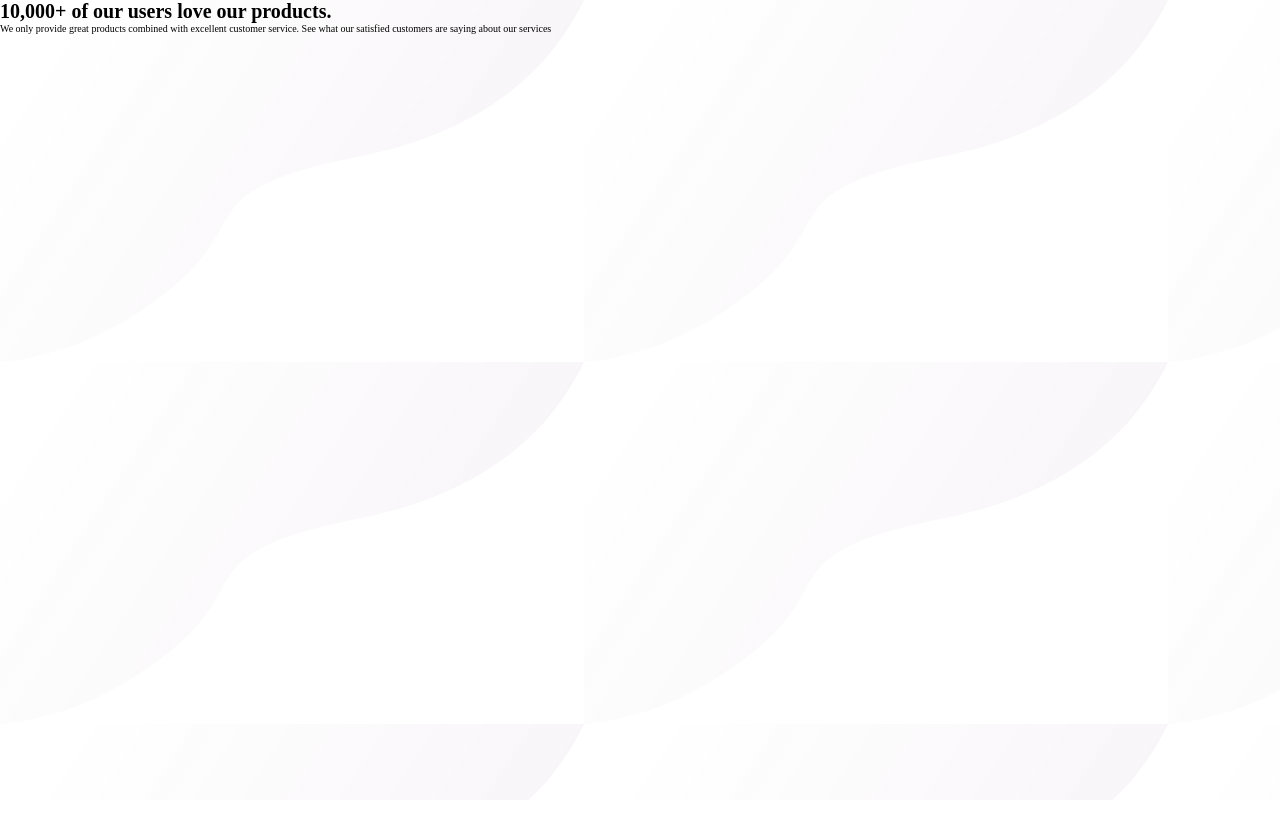
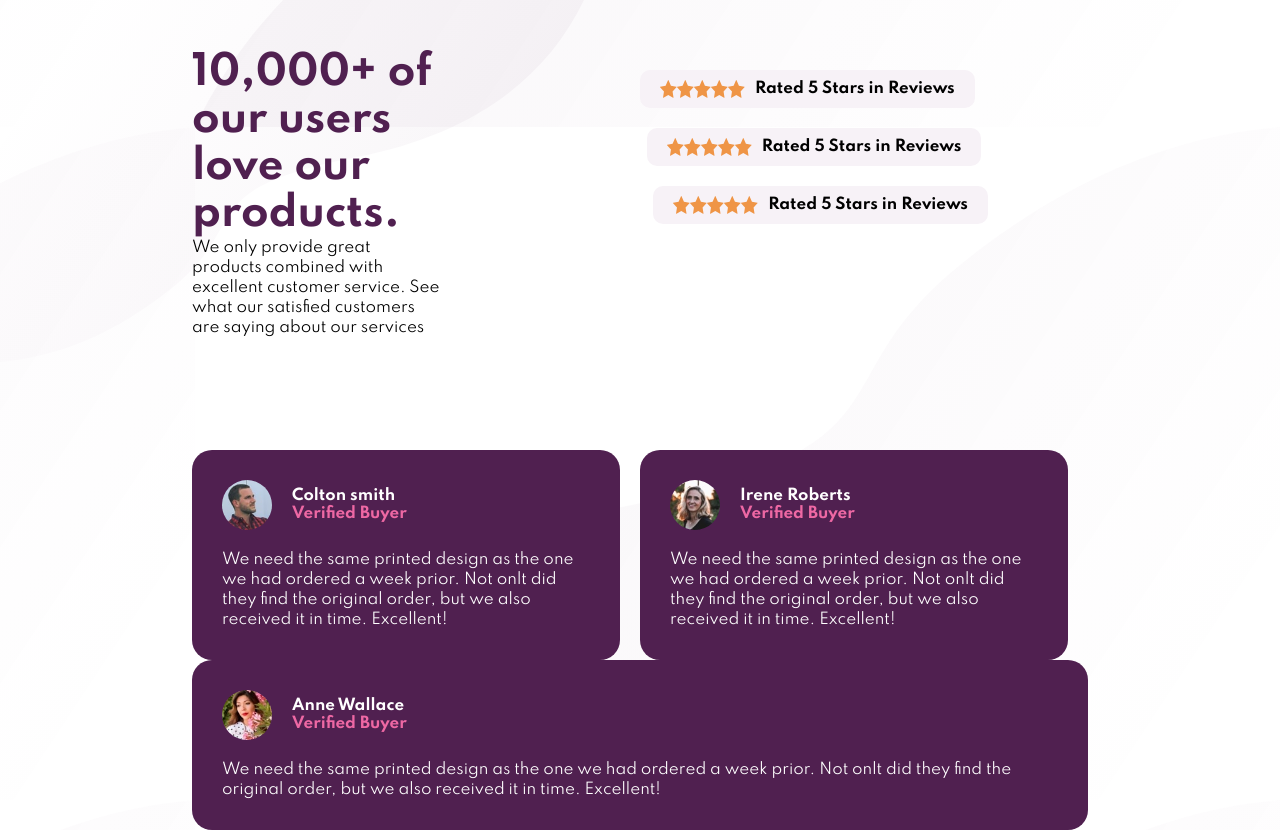
Before and after one commit to champer3/social-proof, a plain HTML site: page index.html in a window 1280 px wide. Before the commit the page ends 800 px from the top, so only its background shows below. Drawn offline with Linux system fonts and the light colour scheme.

Commit message:
Desktop version done

```diff
--- a/index.html
+++ b/index.html
@@ -16,6 +16,7 @@
   </head>
   <body>
     <main class="container">
+      <div class="first">
         <div class="first-section">
           <h1>10,000+ of our users love our products.</h1>
           <p>
@@ -24,6 +25,83 @@
             services
           </p>
         </div>
+        <div class="second-section">
+          <div class="review r1">
+            <img src="./images/icon-star.svg" alt="" />
+            <img src="./images/icon-star.svg" alt="" />
+            <img src="./images/icon-star.svg" alt="" />
+            <img src="./images/icon-star.svg" alt="" />
+            <img src="./images/icon-star.svg" alt="" />
+            <h2>Rated 5 Stars in Reviews</h2>
+          </div>
+          <div class="review r2">
+            <img src="./images/icon-star.svg" alt="" />
+            <img src="./images/icon-star.svg" alt="" />
+            <img src="./images/icon-star.svg" alt="" />
+            <img src="./images/icon-star.svg" alt="" />
+            <img src="./images/icon-star.svg" alt="" />
+            <h2>Rated 5 Stars in Reviews</h2>
+          </div>
+          <div class="review r3">
+            <img src="./images/icon-star.svg" alt="" />
+            <img src="./images/icon-star.svg" alt="" />
+            <img src="./images/icon-star.svg" alt="" />
+            <img src="./images/icon-star.svg" alt="" />
+            <img src="./images/icon-star.svg" alt="" />
+            <h2>Rated 5 Stars in Reviews</h2>
+          </div>
+        </div>
+      </div>
+      <div class="second">
+        <div class="ref ref1">
+          <div class="top">
+            <img src="./images/image-colton.jpg" alt="" />
+            <div class="txt">
+            <h3>Colton smith</h3>
+            <h3 class="ver">Verified Buyer</h3>
+            </div>
+          </div>
+          <div class="down">
+            <p>
+              We need the same printed design as the one we had ordered a week
+              prior. Not onlt did they find the original order, but we also
+              received it in time. Excellent!
+            </p>
+          </div>
+        </div>
+        <div class="ref ref2">
+          <div class="top">
+            <img src="./images/image-irene.jpg" alt="" />
+            <div class="txt">
+            <h3>Irene Roberts</h3>
+            <h3 class="ver">Verified Buyer</h3>
+          </div>
+          </div>
+          <div class="down">
+            <p>
+              We need the same printed design as the one we had ordered a week
+              prior. Not onlt did they find the original order, but we also
+              received it in time. Excellent!
+            </p>
+          </div>
+        </div>
+        <div class="ref ref3">
+          <div class="top">
+            <img src="./images/image-anne.jpg" alt="" />
+            <div class="txt">
+            <h3>Anne Wallace</h3>
+            <h3 class="ver">Verified Buyer</h3>
+            </div>
+          </div>
+          <div class="down">
+            <p>
+              We need the same printed design as the one we had ordered a week
+              prior. Not onlt did they find the original order, but we also
+              received it in time. Excellent!
+            </p>
+          </div>
+        </div>
+      </div>
     </main>
   </body>
 </html>
--- a/style.css
+++ b/style.css
@@ -1,22 +1,137 @@
-*{
-    margin: 0;
-    padding: 0;
-    box-sizing: border-box;
+* {
+  margin: 0;
+  padding: 0;
+  box-sizing: border-box;
 }
 
-html{
-    font-size: 62.5%;
+html {
+  font-size: 62.5%;
+  font-family: "Spartan", sans-serif;
 }
 
-body{
-
-    background: url(./images/bg-pattern-top-desktop.svg);
+body {
+  background: url(./images/bg-pattern-top-desktop.svg),
+    url(./images/bg-pattern-bottom-desktop.svg);
+  background-position: center;
+  background-position: left top, right bottom;
+  background-repeat: no-repeat, repeat;
 }
 
-.container{
-    width: 90%;
-    height: 80%;
-    background-position: cover;
-    /* background-position:left top, right bottom; */
-    background-repeat: repeat;
+h1 {
+  font-size: 4rem;
+  padding: 0rem;
+  color: hsl(300, 43%, 22%);
 }
+
+h3 {
+  font-size: 1.5rem;
+}
+
+p {
+  font-size: 1.5rem;
+  line-height: 2rem;
+}
+
+.container {
+  width: 70%;
+  padding-top: 5rem;
+  height: 100vh;
+  margin: auto;
+}
+
+.first {
+  height: 50vh;
+  display: flex;
+  flex-wrap: wrap;
+}
+
+.first-section {
+  flex: 1 1 30rem;
+  padding-right: 20rem;
+}
+
+.second-section {
+  flex: 1 1 30rem;
+  display: flex;
+  flex-direction: column;
+  padding-right: 10rem;
+  flex-wrap: wrap;
+}
+
+.review {
+  display: flex;
+  background: hsl(300, 24%, 96%);
+  border-radius: 1rem;
+  padding: 1rem 2rem;
+  margin-top: 2rem;
+}
+
+.review h2 {
+  margin-left: 1rem;
+}
+
+.r1 {
+  align-self: flex-start;
+}
+
+.r2 {
+  align-self: center;
+}
+
+.r3 {
+  align-self: flex-end;
+}
+
+.second {
+  display: flex;
+  flex-wrap: wrap;
+  height: 35vh;
+}
+
+.ref {
+  max-width: fit-content;
+  border-radius: 2rem;
+  padding: 3rem;
+  background: hsl(300, 43%, 22%);
+  color: white;
+  flex: 1 1 30rem;
+}
+
+.ref1 {
+  align-self: flex-start;
+  flex: 1 1 30rem;
+}
+
+.ref2 {
+  align-self: center;
+  margin: 0rem 2rem;
+  flex: 1 1 30rem;
+}
+
+.ref3 {
+  align-self: flex-end;
+  flex: 1 1 30rem;
+}
+
+.top {
+  display: flex;
+  /* justify-content: center; */
+  align-items: center;
+}
+
+.down {
+  margin-top: 2rem;
+}
+
+.txt {
+  padding-left: 2rem;
+}
+
+.ver {
+  color: hsl(333, 80%, 67%);
+}
+
+.top img {
+  border-radius: 50%;
+  height: 5rem;
+}
```
Lines whose indentation alone changed are shown as unchanged.
